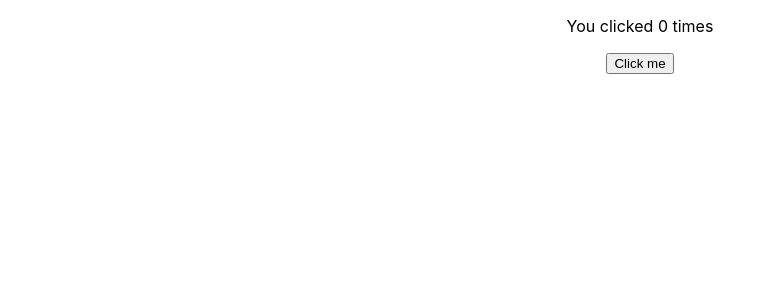
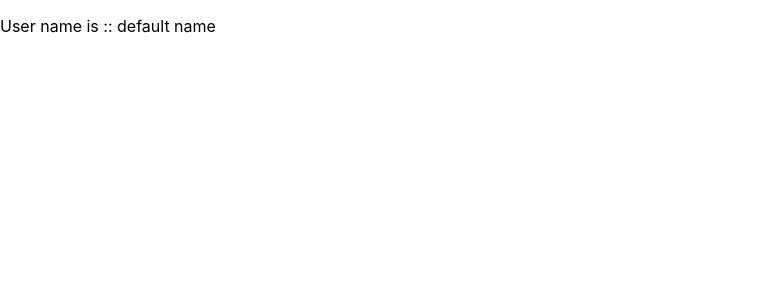
Before and after one commit to manipandi/react_js, a React (Create React App) app: page / in a window 1280 px wide. Shown: the top 300 px of the page, without its empty margins (0-775 px from the left). Built offline with nearby package versions, Linux system fonts and the light colour scheme.

Commit message:
feat: added class component

```diff
--- a/src/App.js
+++ b/src/App.js
@@ -1,12 +1,29 @@
+import React from 'react';
 import './App.css';
 import UseStateExample from './UseState'
 
-function App() {
-  return (
-    <div className="App">
-     <UseStateExample/>
-    </div>
-  );
+class TestClasss extends React.Component {
+
+  constructor(props) {
+    super(props);
+    this.state = {
+      name:"yogesh"
+    }
+  }
+
+  static getDerivedStateFromProps(props, state) {
+    if(props.name) {
+      return { name:props.name}
+    } else {
+      return { name: "default name"}
+    }
+  }
+
+  render() {
+    return <>
+    <p>User name is :: {this.state.name}</p>
+    </>
+  }
 }
 
-export default App;
+export default TestClasss;
--- a/src/index.js
+++ b/src/index.js
@@ -1,13 +1,14 @@
 import React from 'react';
 import ReactDOM from 'react-dom/client';
 import './index.css';
-import App from './App';
+import TestClasss from './App';
 import reportWebVitals from './reportWebVitals';
 
 const root = ReactDOM.createRoot(document.getElementById('root'));
+
 root.render(
   <React.StrictMode>
-    <App />
+    <TestClasss />
   </React.StrictMode>
 );
 
```
